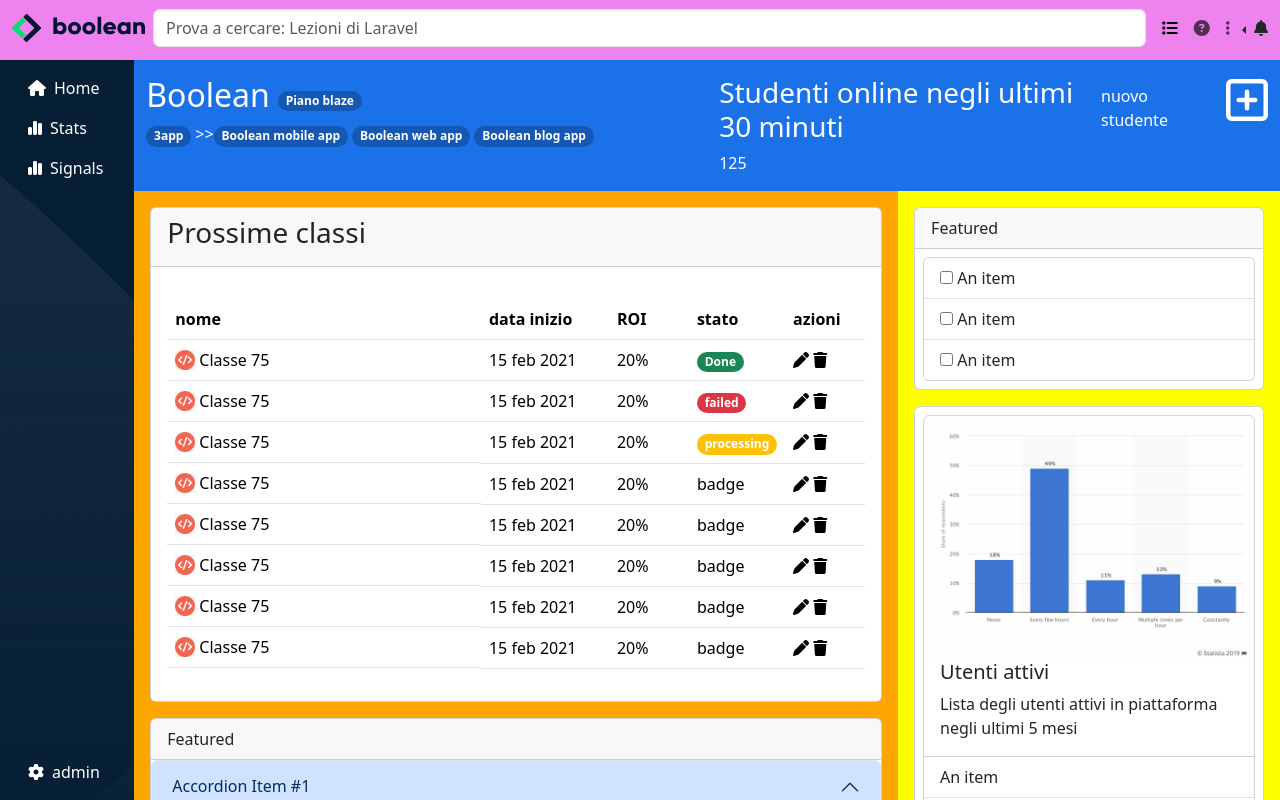
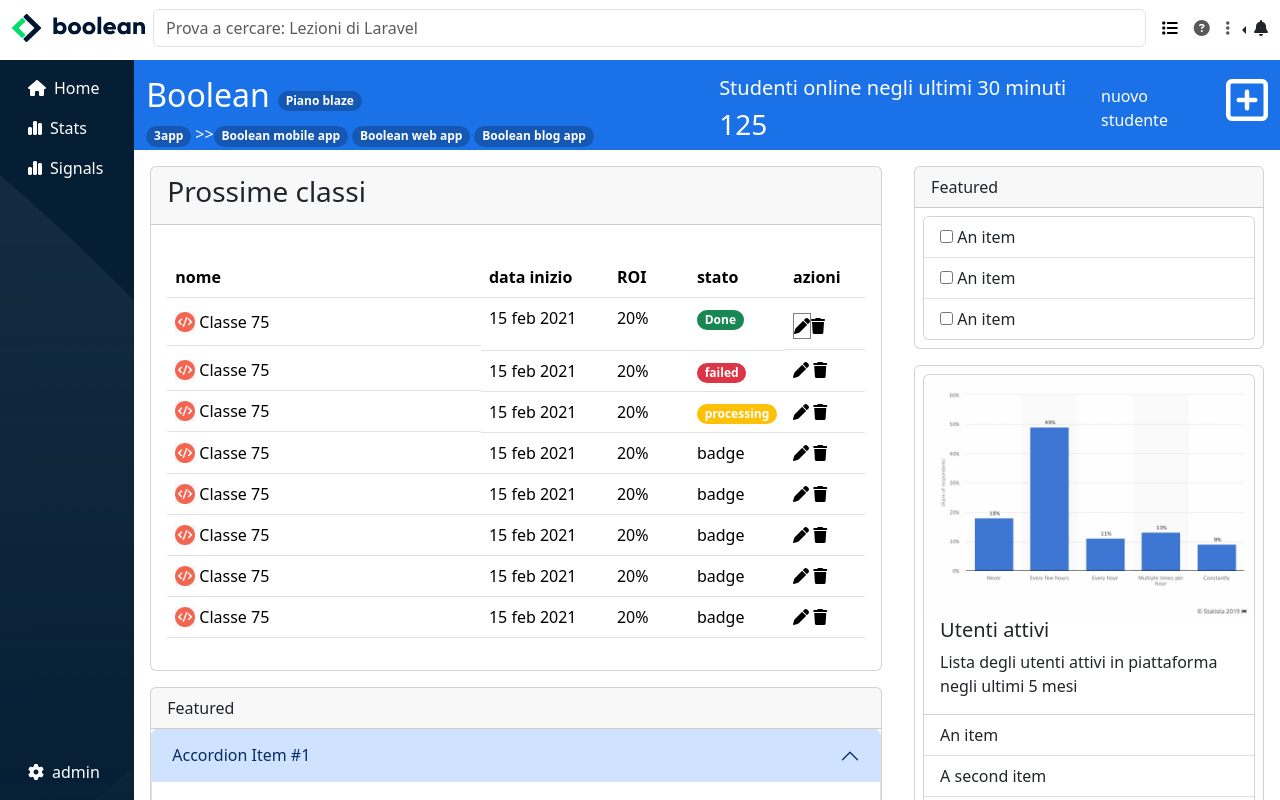
Before and after one commit to FedericoFinco/html-css-bootstrap-dashboard, a plain HTML site: page index.html in a window 1280 px wide. Drawn offline with nearby package versions, Linux system fonts and the light colour scheme.

Commit message:
dev (main) : try on bordered box for actions in the table

```diff
--- a/css/style.css
+++ b/css/style.css
@@ -11,12 +11,10 @@
 
 header{
     height: var(--navbar-height);
-    background-color: violet;
 }
 
 .mainWrapper{
     height: 100%;
-    background-color: aquamarine;
 }
 
 .sideBar{
@@ -32,9 +30,17 @@
     background-color: #051e34;
 }
 
+.h3rem{
+    height: 3rem;
+}
+
+.bordered{
+    border: 1px solid grey;
+    display: inline-block;
+}
+
 .mainContent{
     width: 100%;
-    background-color: green;
     height: 100%;
 }
 
@@ -74,12 +80,6 @@
     width: 5rem;
 }
 
-.bgA{
-    background-color: orange;
-}
-.bgB{
-    background-color: yellow;
-}
 
 .bigTable{
     display: none;
--- a/index.html
+++ b/index.html
@@ -188,8 +188,8 @@
                             </div>
                         </div>
                         <div class="col-12 col-md-4 order-md-2 mt-3">
-                            <h3>Studenti online negli ultimi 30 minuti</h3>
-                            <p>125</p>
+                            <h5>Studenti online negli ultimi 30 minuti</h5>
+                            <h3>125</h3>
                         </div>
                     </div>
                 </div>
@@ -213,11 +213,11 @@
                                         </thead>
                                         <tbody>
                                         <tr>
-                                            <td class="d-flex align-items-center"><div class="classLogo me-1"></div> Classe 75</td>
-                                            <td class="bigTable">15 feb 2021</td>
-                                            <td class="bigTable">20%</td>
+                                            <td class="d-flex align-items-center h3rem"><div class="classLogo me-1"></div> Classe 75</td>
+                                            <td class="bigTable h3rem">15 feb 2021</td>
+                                            <td class="bigTable h3rem">20%</td>
                                             <td><span class="badge rounded-pill bgGreen">Done</span></td>
-                                            <td><i class="fa-solid fa-pen"></i> <i class="fa-solid fa-trash"></i></td>
+                                            <td class="d-flex h3rem align-items-center"> <div class="bordered"><i class="fa-solid fa-pen"></i></div> <i class="fa-solid fa-trash"></i></td>
                                         </tr>
                                         <tr>
                                             <td class="d-flex align-items-center"><div class="classLogo me-1"></div> Classe 75</td>
```
